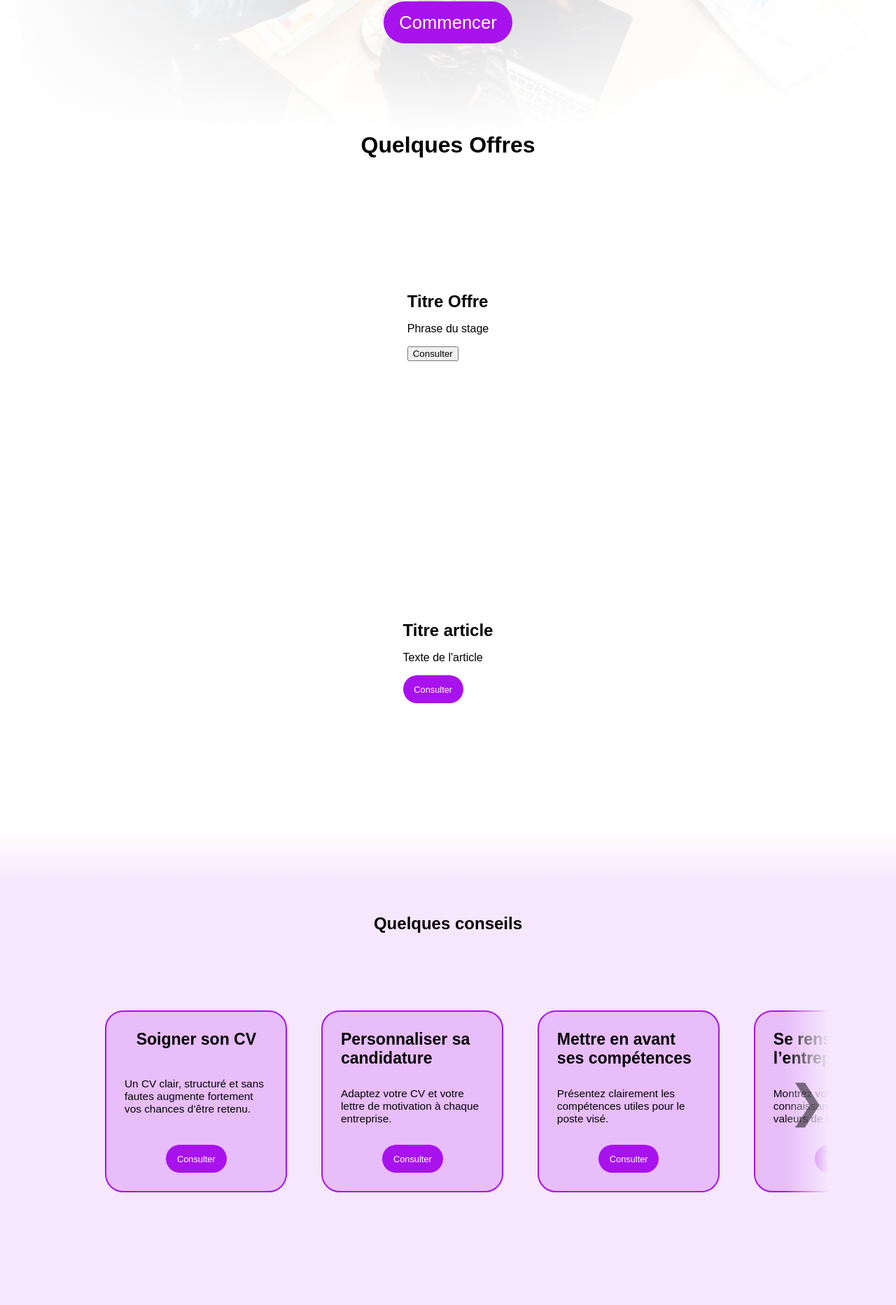
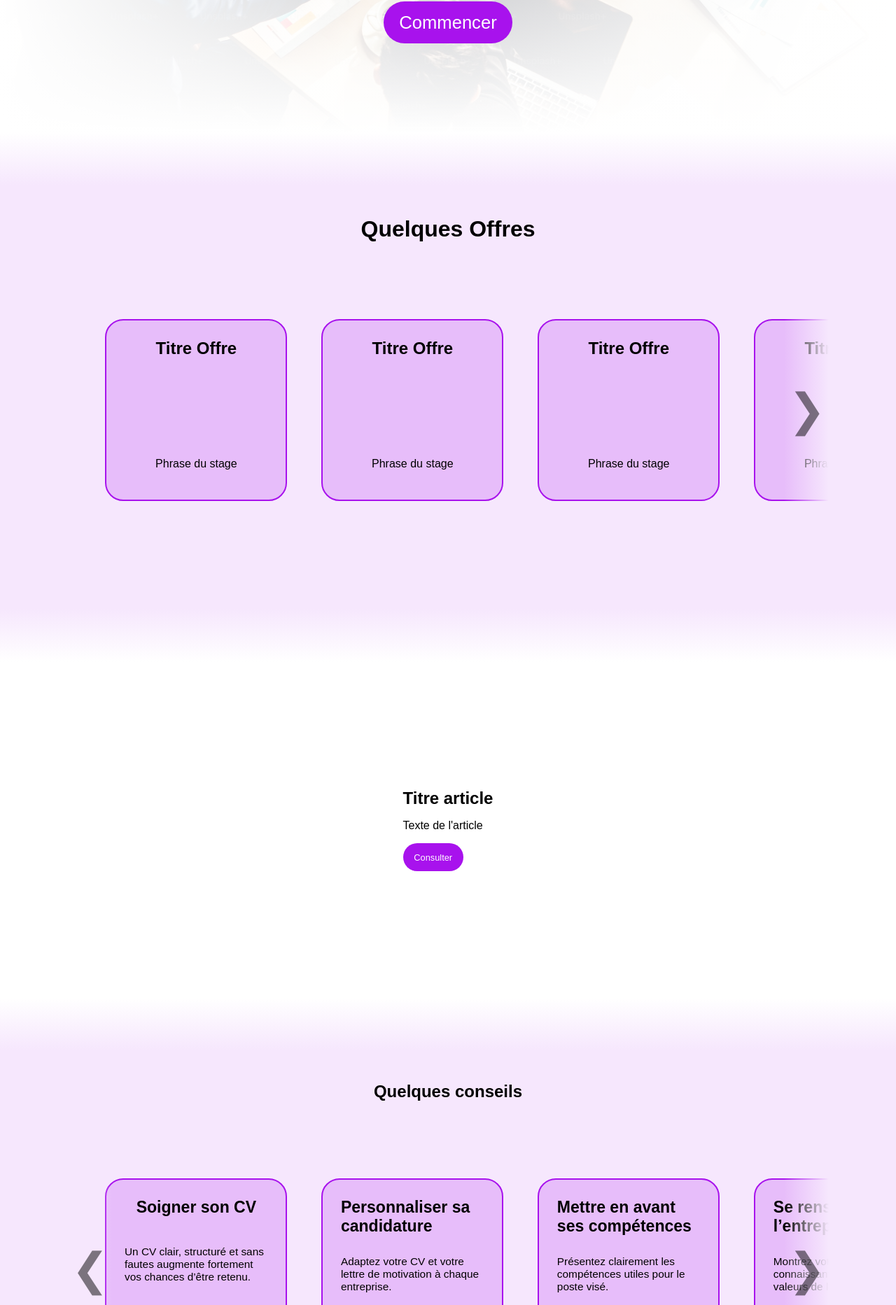
Before and after one commit to YanisBCESI/DEV-WEB, a PHP site: page /templates/index.html in a window 1280 px wide. Shown: the part 675-2540 px from the top of the page at 70% size. Run offline with PHP 8.4, Linux system fonts and the light colour scheme; some web fonts are replaced.

Commit message:
Rectification css index

```diff
--- a/assets/style_index.css
+++ b/assets/style_index.css
@@ -110,13 +110,39 @@
     border-radius: 10%;
 }
 
+.Offres{
+    width: 100%;
+    display: flex;
+    flex-direction: column;
+    justify-content: center;
+    align-items: center;
+    background: linear-gradient(#F6E7FD00,#F6E7FDFF 10% 90%,#F6E7FD00);
+    padding: 15vh 0;
+}
+
 .Liste_offres{
     width: 100%;
     height: 60vh;
     display: flex;
     flex-direction: row;
     align-items: center;
-    justify-content: space-evenly;
+    justify-content: flex-start;
+    gap: 5%;
+    overflow-x: hidden;
+    padding: 0 5%;
+}
+
+.Offre{
+    display: flex;
+    flex-direction: column;
+    align-items: center;
+    justify-content: space-between;
+    min-width: 16vw;
+    height: 16vw;
+    padding: 2vw;
+    border: solid var(--Couleur2) 0.2vw;
+    background-color: var(--Couleur3);
+    border-radius: 10%;
 }
 
 .Titre_sub_class{
--- a/templates/index.html
+++ b/templates/index.html
@@ -44,14 +44,55 @@
             <h2>La recherche de stage facile pour tous</h2>
             <button class="b1">Commencer</button>
         </div>
-        <h1>Quelques Offres</h1>
-        <div class="Liste_offres">
-            <div class="Offre">
-                <h2>Titre Offre</h2>
-                <p>Phrase du stage</p>
-                <button>Consulter</button>
+        <div class="Offres">
+            <h1>Quelques Offres</h1>
+            <div class="nav_page">
+                <button class="fleche_gauche fleche" id="fleche_gauche1" onclick="scrollListe1(-70)">❮</button>
+                <div class="Liste_offres" id="liste1">
+                    <div class="Offre">
+                        <h2>Titre Offre</h2>
+                        <p>Phrase du stage</p>
+                    </div>
+                    <div class="Offre">
+                        <h2>Titre Offre</h2>
+                        <p>Phrase du stage</p>
+                    </div>
+                    <div class="Offre">
+                        <h2>Titre Offre</h2>
+                        <p>Phrase du stage</p>
+                    </div>
+                    <div class="Offre">
+                        <h2>Titre Offre</h2>
+                        <p>Phrase du stage</p>
+                    </div>
+                    <div class="Offre">
+                        <h2>Titre Offre</h2>
+                        <p>Phrase du stage</p>
+                    </div>
+                    <div class="Offre">
+                        <h2>Titre Offre</h2>
+                        <p>Phrase du stage</p>
+                    </div>
+                    <div class="Offre">
+                        <h2>Titre Offre</h2>
+                        <p>Phrase du stage</p>
+                    </div>
+                    <div class="Offre">
+                        <h2>Titre Offre</h2>
+                        <p>Phrase du stage</p>
+                    </div>
+                    <div class="Offre">
+                        <h2>Titre Offre</h2>
+                        <p>Phrase du stage</p>
+                    </div>
+                    <div class="Offre">
+                        <h2>Titre Offre</h2>
+                        <p>Phrase du stage</p>
+                    </div>
+                    <!--système d'ajout de pages d'Articles-->
+                    <button class="fleche_droite fleche" id="fleche_droite1" onclick="scrollListe1(70)">❯</button>
+                </div>
             </div>
-            <!--système d'ajout de pages d'Articles-->
         </div>
         <div class="Actualite">
             <div class="Article">
@@ -64,8 +105,8 @@
         <div class="Conseils">
             <h2>Quelques conseils</h2>
             <div class="nav_page">
-                <button class="fleche_gauche fleche" id="fleche_gauche1" onclick="scrollListe(-70)">❮</button>
-                <div class="Liste_conseils liste" id="liste1">
+                <button class="fleche_gauche fleche" id="fleche_gauche3" onclick="scrollListe3(-70)">❮</button>
+                <div class="Liste_conseils liste" id="liste3">
                     <div class="Conseil">
                         <h2 class="Titre_sub_class">Soigner son CV</h2>
                         <p class="Texte_sub_class">Un CV clair, structuré et sans fautes augmente fortement vos chances d’être retenu.</p>
@@ -115,7 +156,7 @@
                     </div>
                     <!--système d'ajout de pages d'Articles-->
                 </div>
-                <button class="fleche_droite fleche" id="fleche_droite1" onclick="scrollListe(70)">❯</button>
+                <button class="fleche_droite fleche" id="fleche_droite3" onclick="scrollListe3(70)">❯</button>
             </div>
         </div>
     </div>
```
Also changed, not shown: assets/script_index.js (+74 -14 lines).
